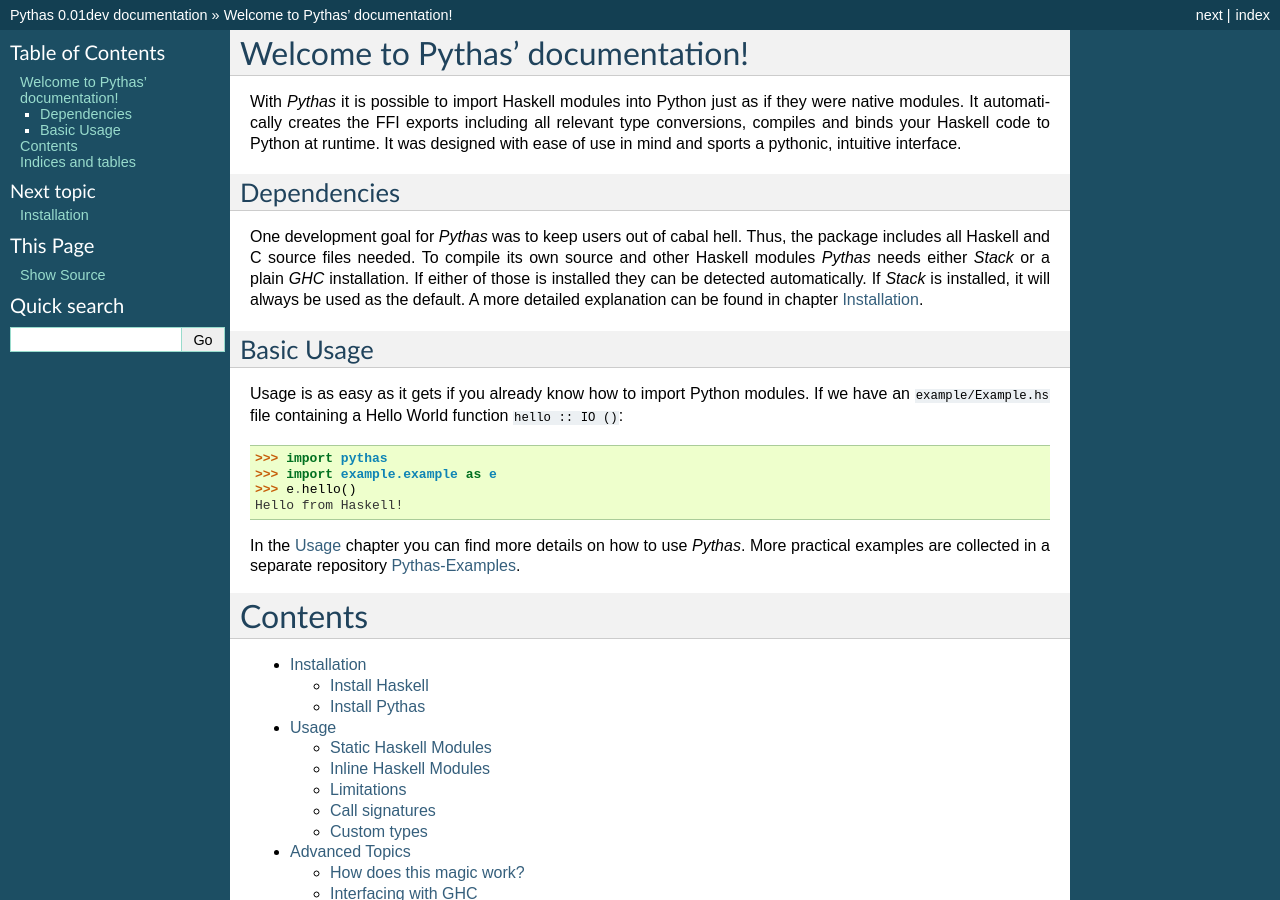
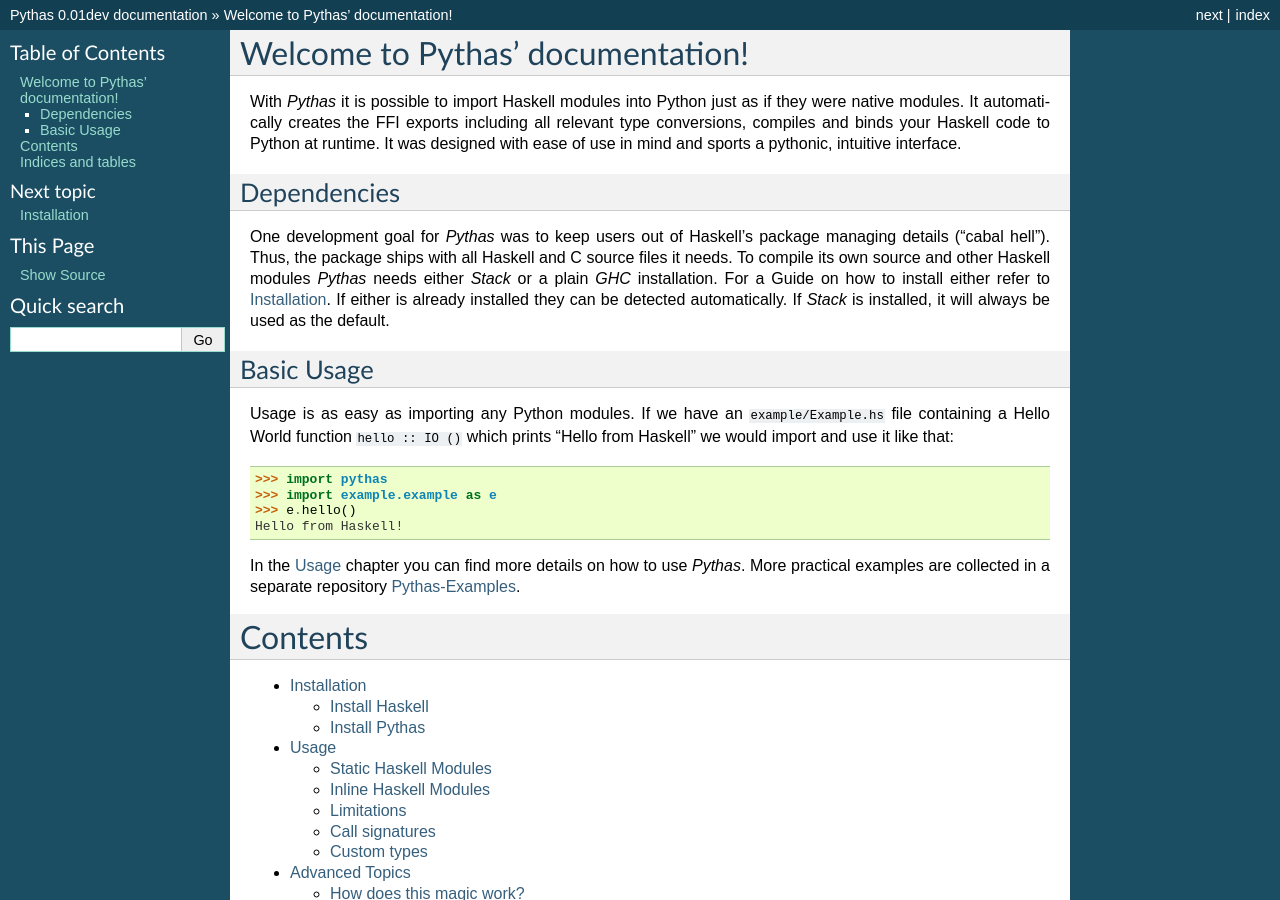
Before and after one commit to pinselimo/Pythas, a Sphinx documentation site: the page built from docs/source/index.rst, in a window 1280 px wide and 900 px high. Built offline with Sphinx 7.4.7, drawn with Linux system fonts in a browser that asks for light colours.

Commit message:
Minor clarifications in index.rst

```diff
--- a/docs/source/index.rst
+++ b/docs/source/index.rst
@@ -11,14 +11,13 @@
 Dependencies
 ------------
 
-One development goal for *Pythas* was to keep users out of cabal hell. Thus, the package includes all Haskell and C source files needed. To compile its own source and other Haskell modules *Pythas* needs either *Stack* or a plain *GHC* installation.
-If either of those is installed they can be detected automatically. If *Stack* is installed, it will always be used as the default.
-A more detailed explanation can be found in chapter :ref:`pythas_installation`.
+One development goal for *Pythas* was to keep users out of Haskell's package managing details ("cabal hell"). Thus, the package ships with all Haskell and C source files it needs. To compile its own source and other Haskell modules *Pythas* needs either *Stack* or a plain *GHC* installation. For a Guide on how to install either refer to :ref:`pythas_installation`.
+If either is already installed they can be detected automatically. If *Stack* is installed, it will always be used as the default.
 
 Basic Usage
 -----------
 
-Usage is as easy as it gets if you already know how to import Python modules. If we have an ``example/Example.hs`` file containing a Hello World function ``hello :: IO ()``:
+Usage is as easy as importing any Python modules. If we have an ``example/Example.hs`` file containing a Hello World function ``hello :: IO ()`` which prints "Hello from Haskell" we would import and use it like that:
 
 .. code-block:: python
 
```
